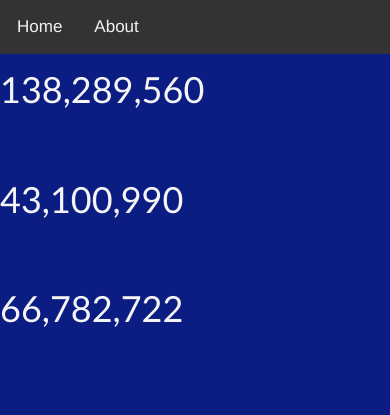
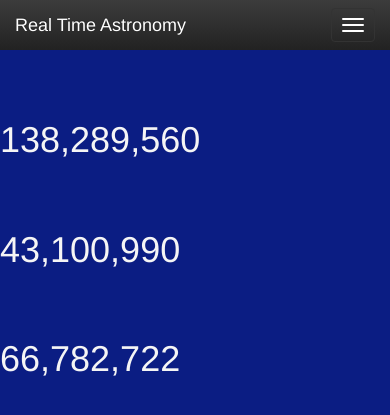
Before and after one commit to BarbosaO/Solar-System-Timer, a Flask app: template templates/index.html in a window 390 px wide. Shown: the top 415 px of the page. Run offline with Flask 2, Linux system fonts and the light colour scheme; the template is opened without the code that fills it, so the values that code supplies are empty; some libraries are stand-ins or nearby versions.

Commit message:
Added hamburger menu and new css styling

```diff
--- a/app.py
+++ b/app.py
@@ -2,9 +2,10 @@
 from apscheduler.schedulers.background import BackgroundScheduler
 from realtimeastronomy.tester import calc
 
+
 app = Flask(__name__)
 
-@app.route('/')
+@app.route('/home')
 def index():
     return render_template('index.html')
 
--- a/static/css/home.css
+++ b/static/css/home.css
@@ -3,31 +3,30 @@
 }
 
 h1.planet{
-    font-family: 'Trebuchet MS';
     color: whitesmoke;
     padding-top: 50px;
 
 }
 
-.navbar {
-    overflow: hidden;
-    background-color: #333;
-    position: fixed;
-    top: 0;
-    width: 100%;
-  }
+  .navbar {
+  border-radius: 0;
+  border: none;
+  margin-bottom: 0;
+  min-height: 20px;
+  width: 100;
 
-  .navbar a {
-    float: left;
-    display: block;
-    color: #f2f2f2;
-    text-align: center;
-    padding: 14px 16px;
-    text-decoration: none;
-    font-size: 17px;
-  }
+}
 
-  .navbar a:hover {
-    background: #ddd;
-    color: black;
-  }
+.navbar-inverse .navbar-nav>li>a {
+  color: #ffffff;
+  font-family: 'Trebuchet MS';
+  font-size: 17px;
+  font-weight: 300;
+  padding: 10px 25px 20px 25px;
+}
+
+.navbar-inverse .navbar-nav li a:hover {
+  background-color: #444444;
+  transition: 0.7s all linear;
+  height: 100%;
+}
--- a/templates/home.html
+++ b/templates/home.html
@@ -13,13 +13,8 @@
       <title>Test</title>
   </head>
   <body>
+
     <main>
-
-      <div class="navbar">
-        <a href="#home">Home</a>
-        <a href="#contact">About</a>
-      </div>
-
       <div>
         <h1 class="planet">{{calculations[0]}}</h1>
         <h1 class="planet">{{calculations[1]}}</h1>
--- a/templates/index.html
+++ b/templates/index.html
@@ -1,18 +1,40 @@
 <!doctype html>
 <meta charset=utf-8>
     <head>
+        <link rel="stylesheet" href="https://maxcdn.bootstrapcdn.com/bootstrap/3.4.1/css/bootstrap.min.css">
+
+        <!-- Latest compiled and minified JavaScript -->
+        <script src="https://maxcdn.bootstrapcdn.com/bootstrap/3.3.7/js/bootstrap.min.js" integrity="sha384-Tc5IQib027qvyjSMfHjOMaLkfuWVxZxUPnCJA7l2mCWNIpG9mGCD8wGNIcPD7Txa" crossorigin="anonymous"></script>
         <script
         src="https://code.jquery.com/jquery-3.2.1.min.js"
         integrity="sha256-hwg4gsxgFZhOsEEamdOYGBf13FyQuiTwlAQgxVSNgt4="
         crossorigin="anonymous"></script>
-        <link rel="stylesheet" href="https://maxcdn.bootstrapcdn.com/bootstrap/3.3.7/css/bootstrap.min.css" integrity="sha384-BVYiiSIFeK1dGmJRAkycuHAHRg32OmUcww7on3RYdg4Va+PmSTsz/K68vbdEjh4u" crossorigin="anonymous">
 
-        <!-- Latest compiled and minified JavaScript -->
-        <script src="https://maxcdn.bootstrapcdn.com/bootstrap/3.3.7/js/bootstrap.min.js" integrity="sha384-Tc5IQib027qvyjSMfHjOMaLkfuWVxZxUPnCJA7l2mCWNIpG9mGCD8wGNIcPD7Txa" crossorigin="anonymous"></script>
+        <script src="https://ajax.googleapis.com/ajax/libs/jquery/3.4.1/jquery.min.js"></script>
+        <script src="https://maxcdn.bootstrapcdn.com/bootstrap/3.4.1/js/bootstrap.min.js"></script>
+
         <title>Test</title>
         <link rel="stylesheet" type="text/css" href="{{ url_for('static',filename='css/home.css') }}">
     </head>
     <body>
+        <nav class="navbar navbar-inverse">
+            <div class="container-fluid">
+              <div class="navbar-header">
+                <button type="button" class="navbar-toggle" data-toggle="collapse" data-target="#myNavbar">
+                  <span class="icon-bar"></span>
+                  <span class="icon-bar"></span>
+                  <span class="icon-bar"></span>
+                </button>
+                <a class="navbar-brand" href="home">Real Time Astronomy</a>
+              </div>
+              <div class="collapse navbar-collapse" id="myNavbar">
+                <ul class="nav navbar-nav">
+                  <li class="collapse"><a href="home">Home</a></li>
+                  <li class="collapse"><a href="home">About</a></li>
+                </ul>
+              </div>
+            </div>
+          </nav>
         <div>
             <div id="home"></div>
             <script src="{{ url_for('static', filename='js/app.js')}}"></script>
```
